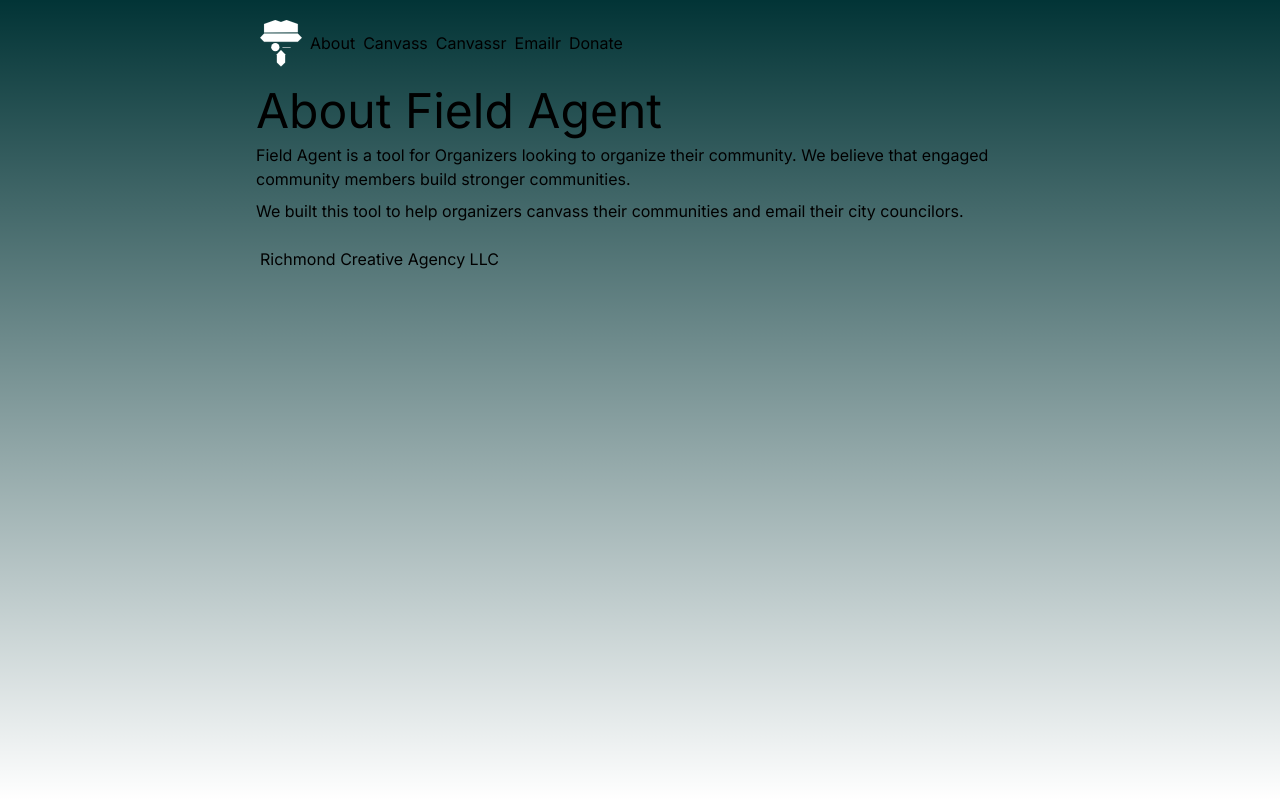
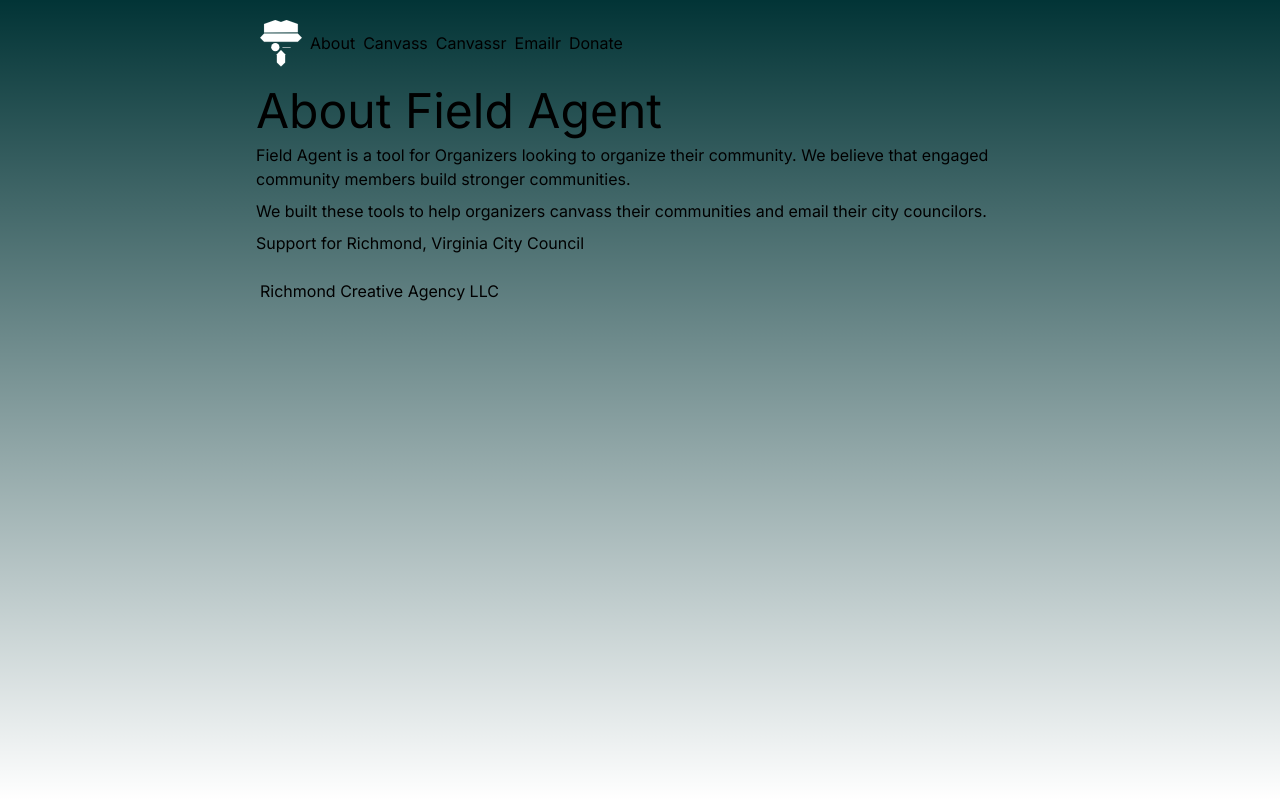
Before and after one commit to Richmond-Creative-Agency/fieldagent, a Next.js app: page /about in a window 1280 px wide. Built offline with nearby package versions, Linux system fonts and the light colour scheme.

Commit message:
feature: content for about page

```diff
--- a/src/app/about/page.js
+++ b/src/app/about/page.js
@@ -12,9 +12,10 @@ export default function Page() {
         communities.
       </P>
       <P>
-        We built this tool to help organizers canvass their communities and
+        We built these tools to help organizers canvass their communities and
         email their city councilors.
       </P>
+      <P>Support for Richmond, Virginia City Council</P>
     </Main>
   );
 }
```
